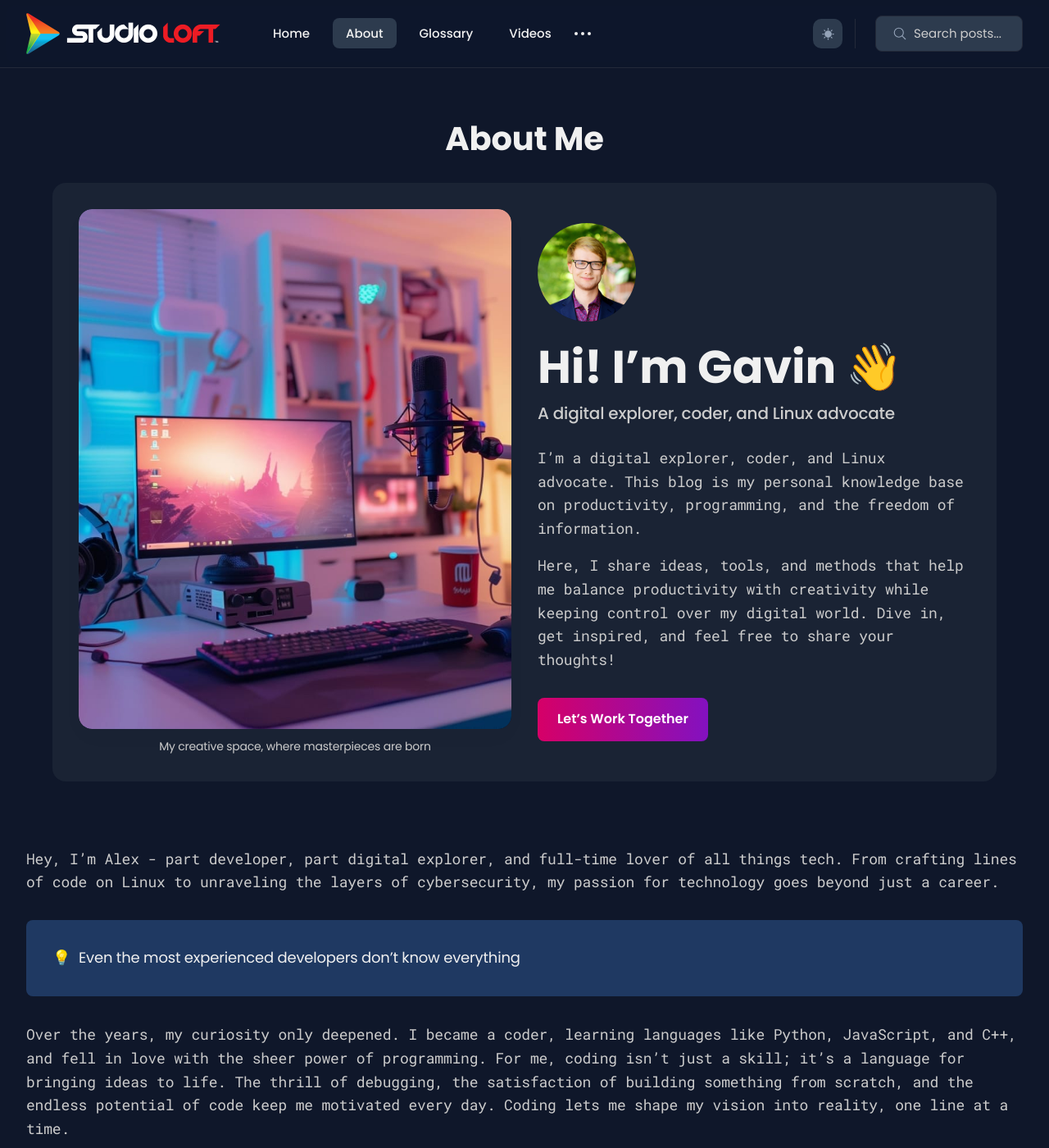
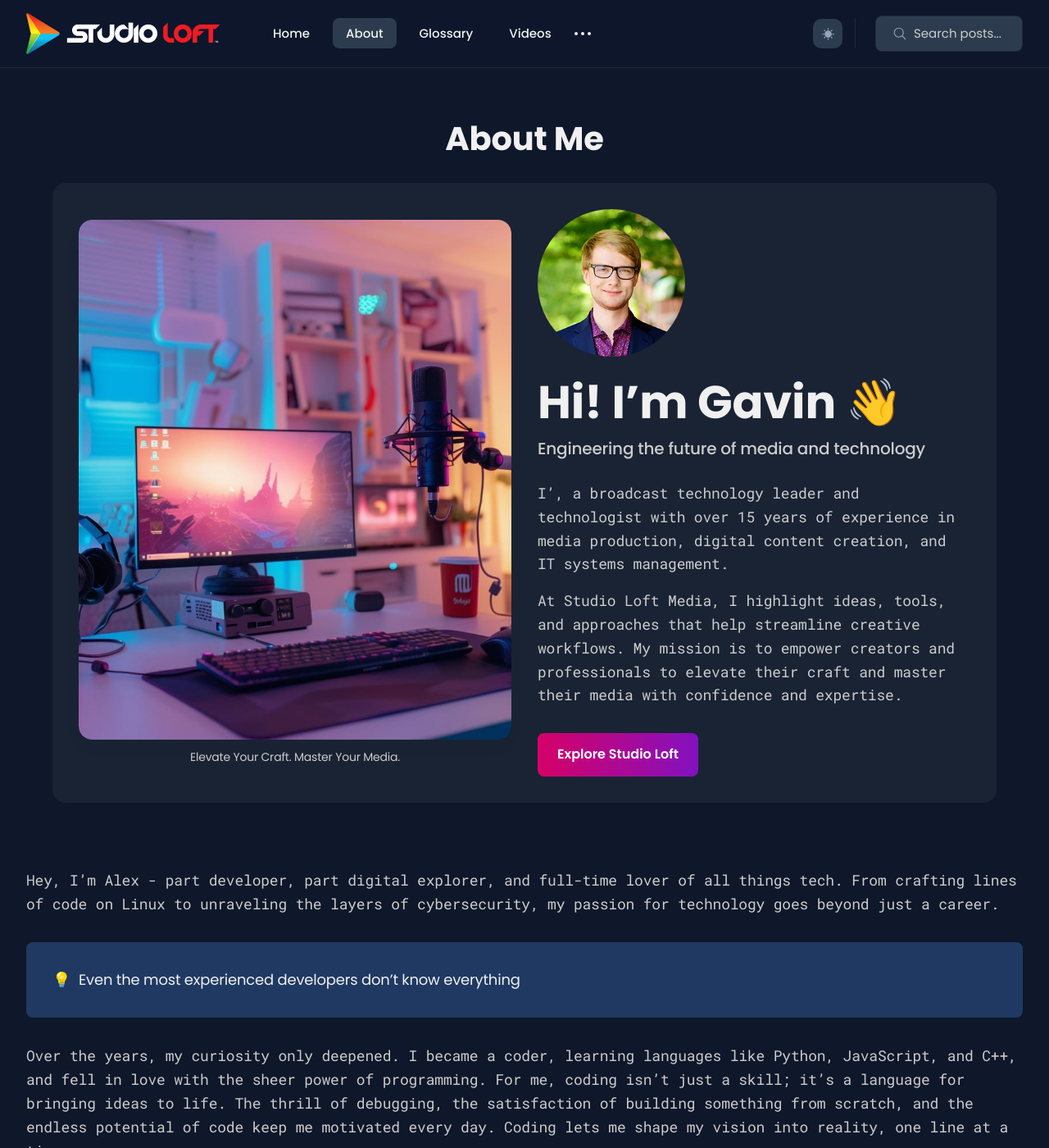
Before and after one commit to studioloft/studioloft.github.io, a Jekyll site: the page built from _pages/about.md, in a window 1280 px wide and 1400 px high. Shown: the whole window at 82% size. Built offline with Jekyll 4.4.1, drawn with Linux system fonts in a browser that asks for light colours.

Commit message:
hero updates

```diff
--- a/_data/settings.yml
+++ b/_data/settings.yml
@@ -46,15 +46,15 @@ hero:
   enable: false
   hero_avatar: /images/profile/profile-256x256.jpg
   hero_title: Hi! I’m Gavin 👋
-  hero_subtitle: A digital explorer, coder, and Linux advocate
+  hero_subtitle: Engineering the future of media and technology
   hero_description: |
-    I’m a digital explorer, coder, and Linux advocate. This blog is my personal knowledge base on productivity, programming, and the freedom of information.
+    I', a broadcast technology leader and technologist with over 15 years of experience in media production, digital content creation, and IT systems management.
 
-    Here, I share ideas, tools, and methods that help me balance productivity with creativity while keeping control over my digital world. Dive in, get inspired, and feel free to share your thoughts!
+    At Studio Loft Media, I highlight ideas, tools, and approaches that help streamline creative workflows. My mission is to empower creators and professionals to elevate their craft and master their media with confidence and expertise.
   hero_image: /images/01.jpg
-  hero_image_caption: My creative space, where masterpieces are born
-  hero_button_text: Let’s Work Together
-  hero_button_link: '/contact/'
+  hero_image_caption: Elevate Your Craft. Master Your Media.
+  hero_button_text: Explore Studio Loft
+  hero_button_link: '/'
 
 
 # Logos
--- a/css/_3-modules/hero.scss
+++ b/css/_3-modules/hero.scss
@@ -49,8 +49,8 @@
 }
 
 .hero__avatar {
-  width: 120px;
-  height: 120px;
+  width: 180px;
+  height: 180px;
   margin-bottom: 28px;
   border-radius: 50%;
   overflow: hidden;
```
